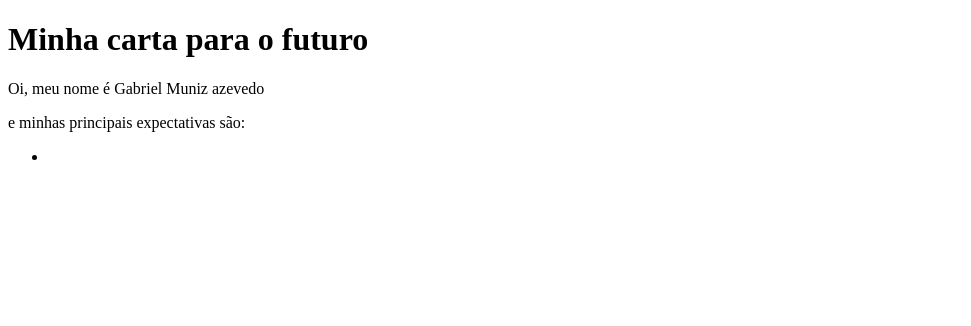
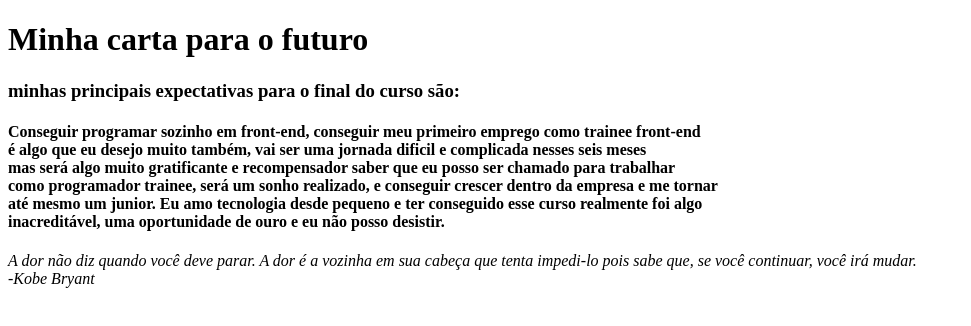
Before and after one commit to MunizRj7/Tech4me-itau, a plain HTML site: page HTML/aula 2/Carta.html in a window 1280 px wide. Shown: the whole page, without its empty margins (0-971 px from the left). Drawn offline with Linux system fonts and the light colour scheme.

Commit message:
Carta dev

```diff
--- a/HTML/aula 2/Carta.html
+++ b/HTML/aula 2/Carta.html
@@ -9,11 +9,23 @@
 <body>
     <main>
         <h1>Minha carta para o futuro</h1>
-        <p>Oi, meu nome é Gabriel Muniz azevedo</p>
-        <p>e minhas principais expectativas são:</p>
-        <ul>
-            <li></li>
-        </ul>
+        <p><h3> minhas principais expectativas para o final do curso são:</h3></p>
+        <div>
+            <p><h4>Conseguir programar sozinho em front-end, conseguir meu primeiro emprego como trainee front-end <br>
+                é algo que eu desejo muito também, vai ser uma jornada dificil e complicada nesses seis meses <br>
+                mas será algo muito gratificante e recompensador saber que eu posso ser chamado para trabalhar <br>
+                como programador trainee, será um sonho realizado, e conseguir crescer dentro da empresa e me tornar <br>
+                até mesmo um junior. Eu amo tecnologia desde pequeno e ter conseguido esse curso realmente foi algo <br>
+                inacreditável, uma oportunidade de ouro e eu não posso desistir.</h4>
+            </p>
+        </div>
+        <em>A dor não diz quando você deve parar. A dor é a vozinha em sua cabeça que tenta impedi-lo pois sabe que, se você continuar, você irá mudar. <br>
+            -Kobe Bryant
+        </em>
+        <div>
+
+        </div>
+
 
     </main>
 </body>
```
